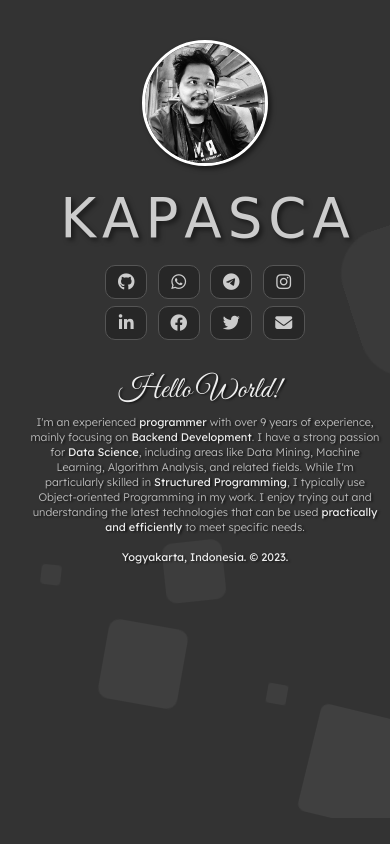
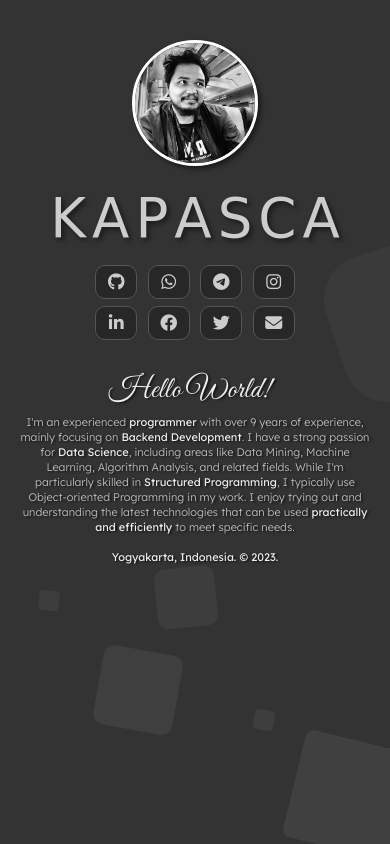
Before and after one commit to kapasca/kapasca.github.io, a PHP site: page / in a window 390 px wide. Run offline with PHP 8.4, Linux system fonts and the light colour scheme; some web fonts are replaced.

Commit message:
Background Adjustment

```diff
--- a/style.css
+++ b/style.css
@@ -17,9 +17,11 @@ body {
   position: absolute;
   top: 0;
   left: 0;
-  width: 95vw;
-  height: 95vh;
+  width: 100%;
+  height: 100vh;
   overflow: hidden;
+  padding: 0;
+  margin: 0;
 }
 
 .circles li {
@@ -355,8 +357,7 @@ img {
 
   .container {
     padding: 0;
-    width: 100%;
-    margin-left: 10px;
+    margin-left: 0;
     margin-top: 40px;
     height: auto;
   }
```
